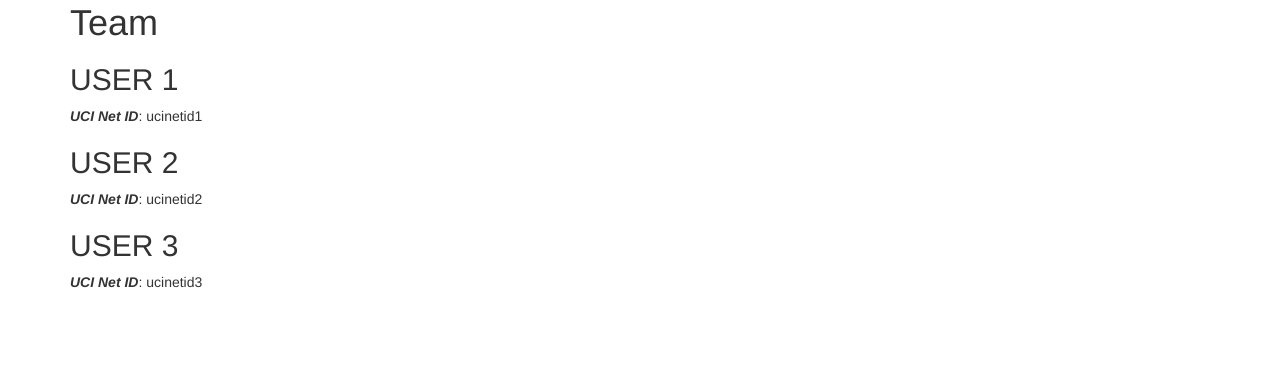
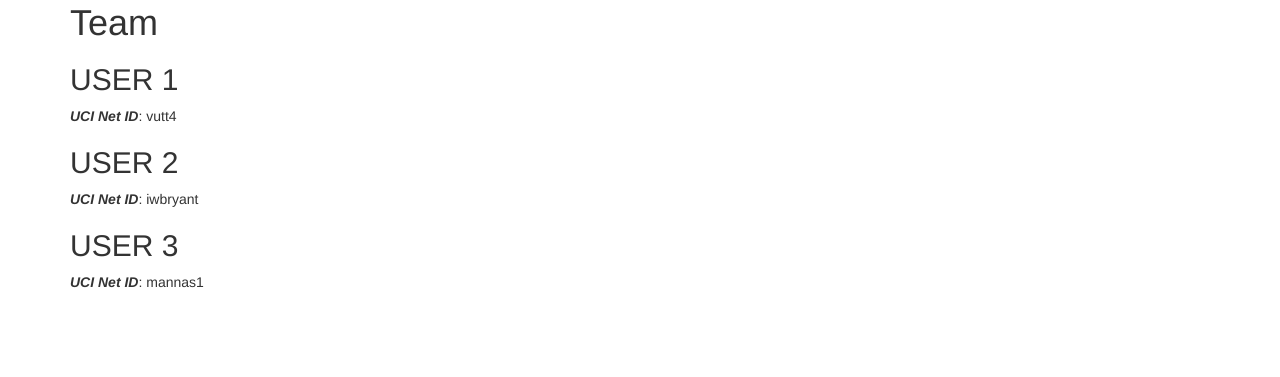
Before and after one commit to jaydentrannnn/LLM-RL4SQL, a Jekyll site: the page built from docs/team.md, in a window 1280 px wide. Shown: the part 170-547 px from the top of the page. Built offline with Jekyll 4.4.1, drawn with Linux system fonts in a browser that asks for light colours.

Commit message:
update uci netid

```diff
--- a/docs/team.md
+++ b/docs/team.md
@@ -7,10 +7,10 @@ title:  Team
 
 
 ## USER 1
-***UCI Net ID***: ucinetid1
+***UCI Net ID***: vutt4
 
 ## USER 2
-***UCI Net ID***: ucinetid2
+***UCI Net ID***: iwbryant
 
 ## USER 3
-***UCI Net ID***: ucinetid3
+***UCI Net ID***: mannas1
```
